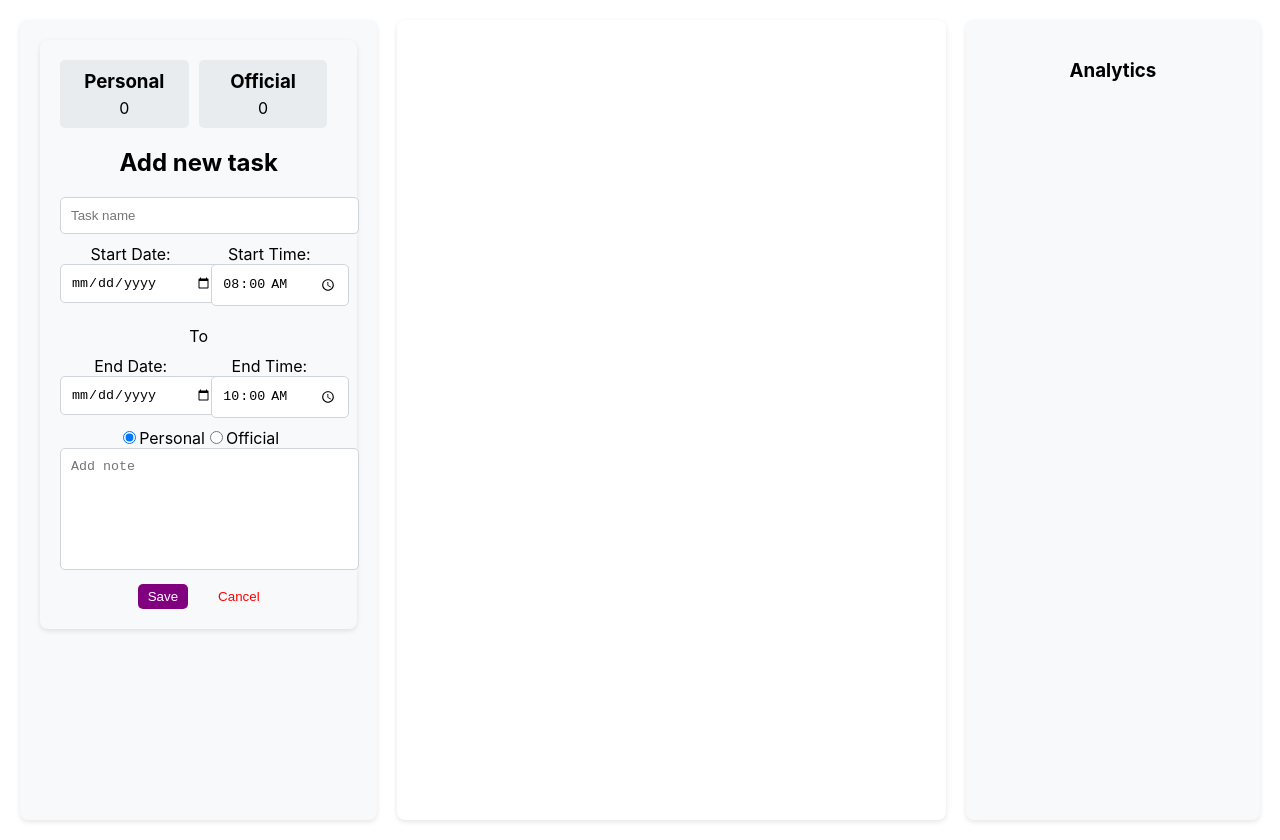
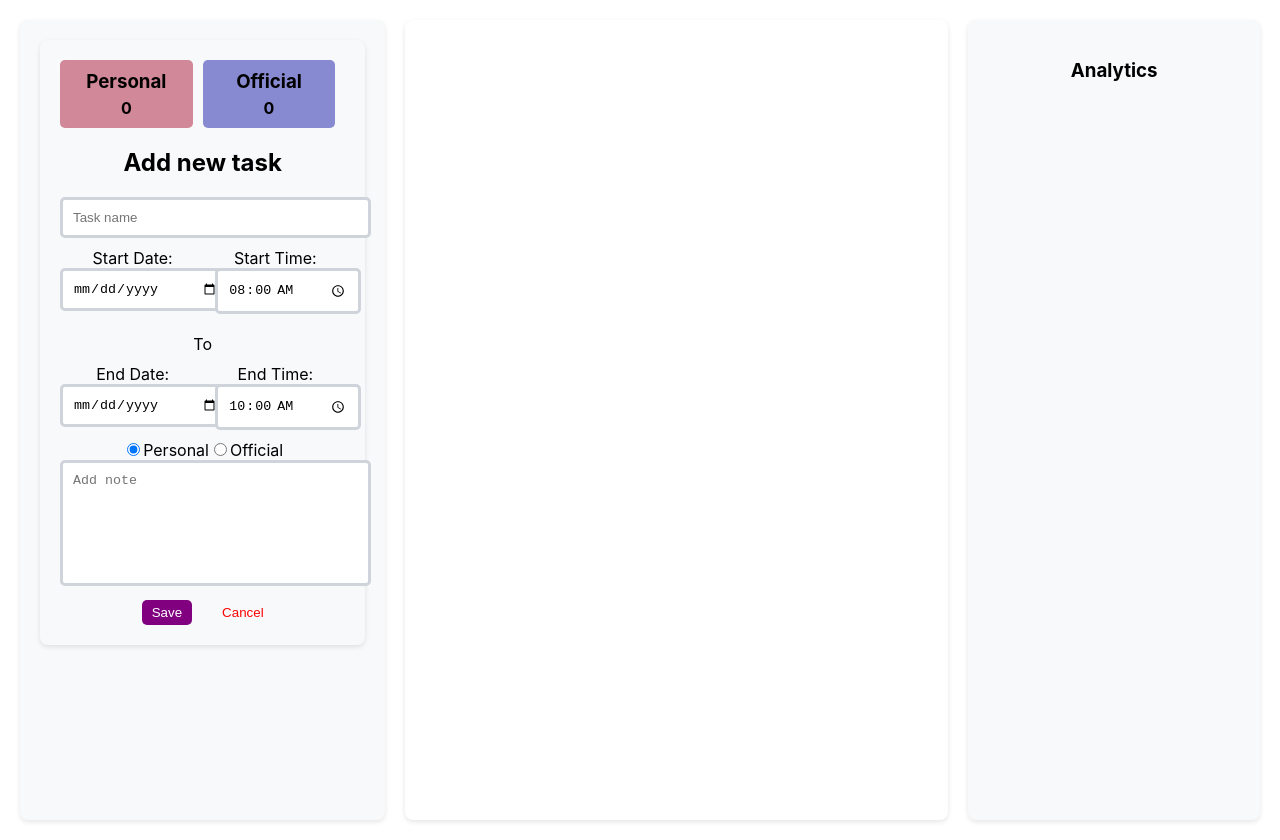
Before and after one commit to Kendi-prog/todo-habit-tracker, a React (Create React App) app: page / in a window 1280 px wide. Built offline with nearby package versions, Linux system fonts and the light colour scheme.

Commit message:
adjusting styles for the task-input component

```diff
--- a/src/components/task-input/task-input.component.jsx
+++ b/src/components/task-input/task-input.component.jsx
@@ -52,11 +52,11 @@ const TaskInput = ({ addTask, removeTask, personalCount, officialCount }) => {
     return (
         <div className="task-input">
             <div className="category-counts">
-                <div className="category-box">
+                <div className="category-box personal">
                     <h3>Personal</h3>
                     <p>{personalCount} </p>
                 </div>
-                <div className="category-box">
+                <div className=" category-box official">
                     <h3>Official</h3>
                     <p>{officialCount} </p>
                 </div>
--- a/src/components/task-input/task-input.styles.scss
+++ b/src/components/task-input/task-input.styles.scss
@@ -8,14 +8,23 @@
         display: flex;
         justify-content: space-between;
         margin-bottom: 20px;
+        align-items: center;
+        font-weight: bold;
 
         .category-box {
             flex: 1;
             margin-right: 10px;
             padding: 10px;
-            background-color: #e9ecef;
             border-radius: 5px;
             text-align: center;
+
+            &.personal {
+               background-color: #d18898;
+            }
+
+            &.official {
+                background-color: #888ad1;
+            }
 
             h3 {
                 margin: 0;
@@ -47,13 +56,14 @@
             width: 100%;
             padding: 10px;
             margin-bottom: 10px;
-            border: 1px solid #ced4da;
+            border: 3px solid #ced4da;
             border-radius: 5px;
         }
 
         .date-time {
             display: flex;
             justify-content: space-between;
+
 
             label {
                 flex: 1;
```
